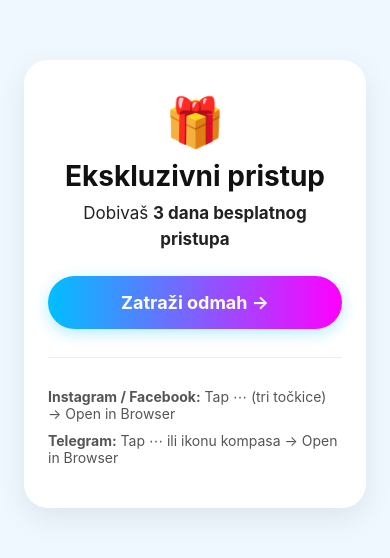
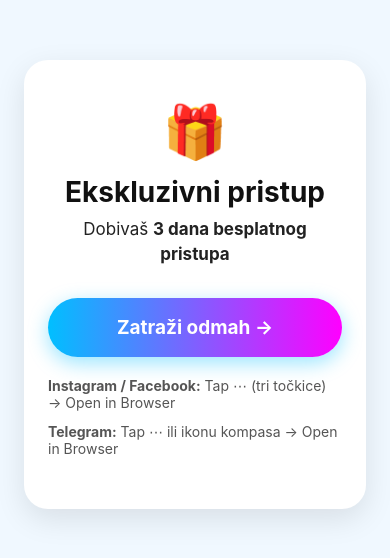
Before and after one commit to mpolak00/stranica.of1, a website: page public/open-in-browser.html in a window 390 px wide. Shown: the part 138-696 px from the top of the page. Drawn offline with Linux system fonts and the light colour scheme.

Commit message:
Poboljšanja UI-a i JavaScript logike za mobilne uređaje

```diff
--- a/public/open-in-browser.html
+++ b/public/open-in-browser.html
@@ -5,7 +5,7 @@
   <meta name="viewport" content="width=device-width, initial-scale=1.0">
   <title>Ekskluzivni pristup</title>
   <style>
-    :root { --accent: #00bfff; }   /* svijetlo plava kao na tvojoj promo stranici */
+    :root { --accent: #00bfff; }
     * { box-sizing: border-box; }
     body {
       margin: 0; padding: 24px;
@@ -16,46 +16,25 @@
     .card {
       background: white;
       border-radius: 24px;
-      padding: 32px 24px;
-      box-shadow: 0 10px 30px rgba(0,0,0,0.08);
+      padding: 40px 24px;
+      box-shadow: 0 10px 30px rgba(0,0,0,0.1);
       max-width: 420px;
       width: 100%;
       text-align: center;
     }
-    .gift { font-size: 48px; margin-bottom: 8px; }
-    h1 {
-      margin: 0 0 8px;
-      font-size: 28px;
-      color: #111;
+    .gift { font-size: 52px; margin-bottom: 12px; }
+    h1 { margin: 0 0 8px; font-size: 28px; }
+    p { color: #222; line-height: 1.5; margin: 0 0 30px; font-size: 17px; }
+    .btn {
+      display: block; width: 100%; padding: 18px;
+      background: linear-gradient(90deg, #00bfff, #ff00ff);
+      color: white; font-weight: bold; font-size: 19px;
+      border-radius: 50px; text-decoration: none;
+      box-shadow: 0 6px 20px rgba(0,191,255,0.4);
+      margin-bottom: 20px;
     }
-    p {
-      color: #222;
-      line-height: 1.5;
-      margin: 0 0 24px;
-      font-size: 17px;
-    }
-    .btn {
-      display: block;
-      width: 100%;
-      padding: 16px;
-      margin: 12px 0;
-      background: linear-gradient(90deg, #00bfff, #ff00ff); /* plavo → roze (OF vibe) */
-      color: white;
-      font-weight: bold;
-      font-size: 18px;
-      border-radius: 50px;
-      text-decoration: none;
-      box-shadow: 0 4px 15px rgba(0,191,255,0.3);
-    }
-    .tips {
-      margin-top: 28px;
-      padding-top: 20px;
-      border-top: 1px solid #eee;
-      font-size: 14px;
-      color: #555;
-      text-align: left;
-    }
-    .tip { margin: 10px 0; }
+    .tips { margin-top: 20px; font-size: 14px; color: #555; text-align: left; }
+    .tip { margin: 12px 0; }
   </style>
 </head>
 <body>
@@ -64,12 +43,48 @@
     <h1>Ekskluzivni pristup</h1>
     <p>Dobivaš <strong>3 dana besplatnog pristupa</strong></p>
 
-    <a href="/api/redirect?open_external=1" class="btn">Zatraži odmah →</a>
+    <a href="#" id="openBtn" class="btn">Zatraži odmah →</a>
 
     <div class="tips">
       <div class="tip"><strong>Instagram / Facebook:</strong> Tap ⋯ (tri točkice) → Open in Browser</div>
       <div class="tip"><strong>Telegram:</strong> Tap ⋯ ili ikonu kompasa → Open in Browser</div>
     </div>
   </div>
+
+  <script>
+    const btn = document.getElementById('openBtn');
+
+    function forceExternalOpen() {
+      const target = "/api/redirect?open_external=1";
+
+      // 1. Najjači trik - dinamički <a> tag
+      const a = document.createElement('a');
+      a.href = target;
+      a.target = "_blank";
+      a.rel = "noopener noreferrer";
+      document.body.appendChild(a);
+      a.click();
+      a.remove();
+
+      // 2. window.open
+      setTimeout(() => { window.open(target, "_system"); }, 60);
+
+      // 3. location.replace
+      setTimeout(() => { window.location.replace(target); }, 180);
+
+      // 4. klasični redirect
+      setTimeout(() => { window.location.href = target; }, 450);
+    }
+
+    btn.addEventListener('click', function(e) {
+      e.preventDefault();
+      forceExternalOpen();
+    });
+
+    // Dodatni touch podrška za mobilne uređaje
+    document.addEventListener('touchend', function(e) {
+      if (btn.contains(e.target)) forceExternalOpen();
+    }, { once: true });
+  </script>
 </body>
 </html>
```
